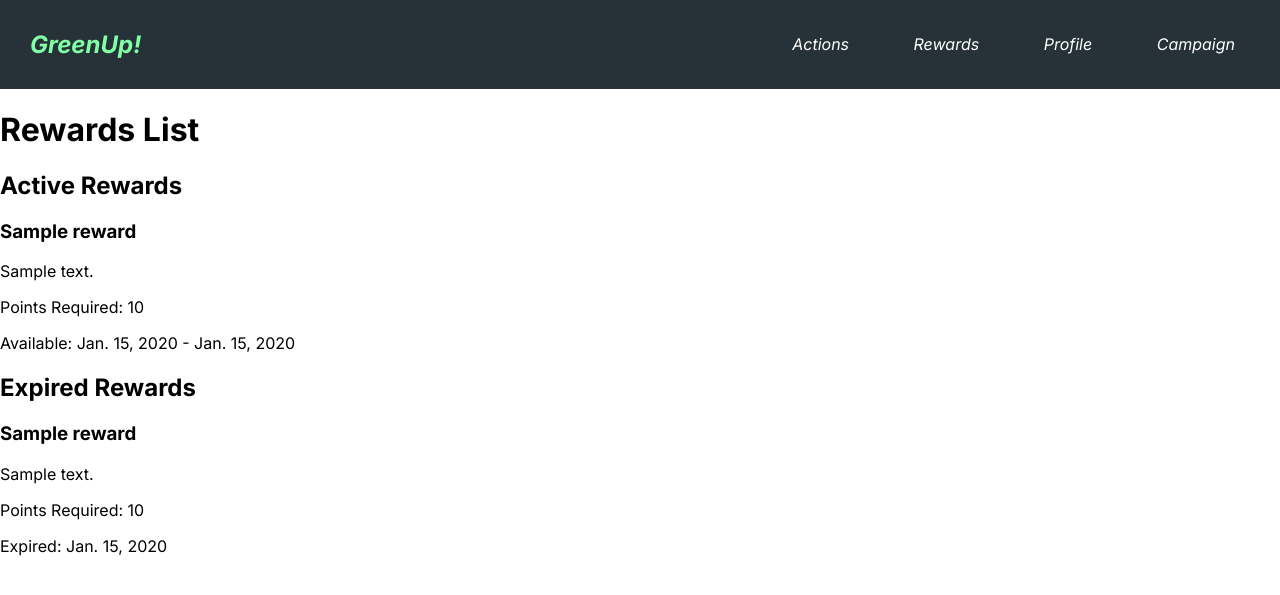
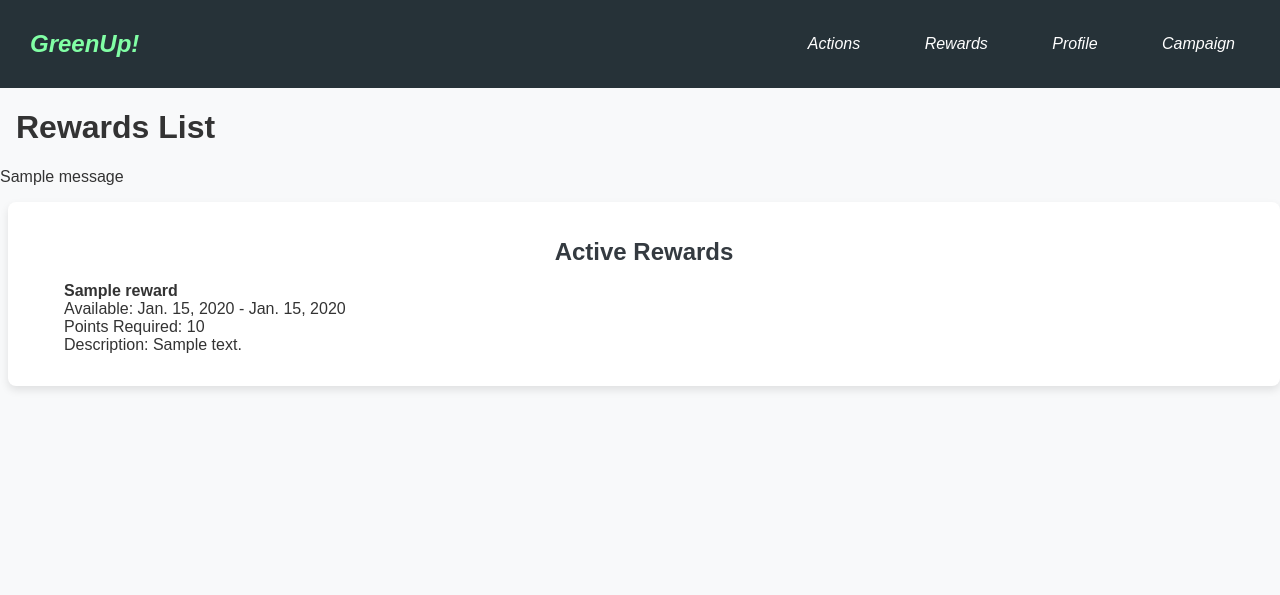
Before and after one commit to CSCI3356-Fall2024/Team-ML, a Django app: template HTeamML/mysite/main/templates/rewards.html in a window 1280 px wide. Shown: the top 595 px of the page. Run offline with Django 5.2, Linux system fonts and the light colour scheme; the template is opened without the code that fills it: values that come from a table or form of the project are taken from there, others are empty; tables that the repository leaves empty hold one stand-in row (values such as "Sample post"); one stand-in notice (Sample message) is shown.

Commit message:
edited rewards.html and rewards.css to look the same as campaign_list.html and campaign_page.css

```diff
--- a/HTeamML/mysite/main/templates/rewards.html
+++ b/HTeamML/mysite/main/templates/rewards.html
@@ -1,41 +1,88 @@
 {% extends 'base.html' %}
+
 {% block title %}Rewards List{% endblock %}
+{% load static %}
+
 {% block content %}
-<h1>Rewards List</h1>
 
-{% if user and user.supervisor %}
-    <div class="button-container">
-        <a href="{% url 'rewards_create' %}" class="btn btn-primary">Add Reward</a>
+<head>
+    <title>Rewards List</title>
+    <link rel="stylesheet" type="text/css" href="{% static 'styles/rewards.css' %}">
+</head>
+
+<body>
+
+    <h1 class="title">Rewards List</h1>
+
+    {% if messages %}
+    <div>
+        {% for message in messages %}
+            <p>{{ message }}</p>
+        {% endfor %}
     </div>
     {% endif %}
 
-<div class="rewards-container">
+    {% if user and user.supervisor %}
+        <a href="{% url 'rewards_create' %}" class="create-campaign-btn">Add Reward</a>
+    {% endif %}
+
+    <div class="campaign-container">
         <div class="column">
             <h2>Active Rewards</h2>
+            {% if active_rewards %}
+                <ul>
                     {% for reward in active_rewards %}
-            <div class="reward-item">
-                <h3>{{ reward.name }}</h3>
-                <p>{{ reward.description }}</p>
-                <p>Points Required: {{ reward.pointsrequired }}</p>
-                <p>Available: {{ reward.startdate }} - {{ reward.enddate }}</p>
+                        <div class="campaign-item">
+                            <div class="campaign-title">
+                                <strong>{{ reward.name }}</strong>
                             </div>
-        {% empty %}
+                            <div class="campaign-dates">
+                                Available: {{ reward.startdate }} - {{ reward.enddate }}
+                            </div>
+                            <div class="campaign-points">
+                                Points Required: {{ reward.pointsrequired }}
+                            </div>
+                            <div class="campaign-description">
+                                Description: {{ reward.description }}
+                            </div>
+                        </div>
+                    {% endfor %}
+                </ul>
+            {% else %}
                 <p>No active rewards.</p>
-        {% endfor %}
+            {% endif %}
         </div>
 
+        {% if user and user.supervisor %}
+        <!-- Expired Rewards Section -->
         <div class="column">
             <h2>Expired Rewards</h2>
+            {% if expired_rewards %}
+                <ul>
                     {% for reward in expired_rewards %}
-            <div class="reward-item">
-                <h3>{{ reward.name }}</h3>
-                <p>{{ reward.description }}</p>
-                <p>Points Required: {{ reward.pointsrequired }}</p>
-                <p>Expired: {{ reward.enddate }}</p>
+                        <div class="campaign-item">
+                            <div class="campaign-title">
+                                <strong>{{ reward.name }}</strong>
                             </div>
-        {% empty %}
-            <p>No expired rewards.</p>
-        {% endfor %}
+                            <div class="campaign-dates">
+                                Expired: {{ reward.enddate }}
+                            </div>
+                            <div class="campaign-points">
+                                Points Required: {{ reward.pointsrequired }}
+                            </div>
+                            <div class="campaign-description">
+                                Description: {{ reward.description }}
                             </div>
                         </div>
+                    {% endfor %}
+                </ul>
+            {% else %}
+                <p>No expired rewards.</p>
+            {% endif %}
+        </div>
+        {% endif %}
+    </div>
+
+</body>
+
 {% endblock %}
--- /dev/null
+++ b/HTeamML/mysite/static/styles/rewards.css
@@ -0,0 +1,140 @@
+body {
+  font-family: Arial, sans-serif;
+  margin: 0;
+  padding: 0;
+  background-color: #f8f9fa;
+  color: #333;
+  overflow-x: hidden;
+}
+
+header {
+  background-color: #343a40;
+  color: #ffffff;
+  padding: 1rem;
+  text-align: center;
+}
+
+header a {
+  color: #61dafb;
+  text-decoration: none;
+  margin: 0 1rem;
+}
+
+.main-content {
+  max-width: 1000px;
+  margin: 1rem auto;
+  padding: 1rem;
+}
+
+.rewards-container {
+  display: flex;
+  gap: 0.5rem;
+}
+
+.column {
+  flex: 1;
+  background-color: #ffffff;
+  padding: 1rem;
+  border-radius: 8px;
+  margin-left: 0.5rem;
+  box-shadow: 0 4px 8px rgba(0, 0, 0, 0.1);
+}
+
+.column h2 {
+  font-size: 1.5rem;
+  color: #343a40;
+  margin-bottom: 1rem;
+  text-align: center;
+}
+
+.reward-item {
+  background-color: #ffffff;
+  padding: 1rem;
+  border: 1px solid #ddd;
+  border-radius: 8px;
+  box-shadow: 0 2px 4px rgba(0, 0, 0, 0.1);
+  margin-bottom: 1rem;
+  transition: transform 0.2s ease, box-shadow 0.2s ease;
+}
+
+.reward-item:hover {
+  transform: scale(1.02);
+  box-shadow: 0 4px 8px rgba(0, 0, 0, 0.2);
+}
+
+.reward-item .reward-title {
+  font-size: 2rem;
+  font-weight: bold;
+  color: #343a40;
+  margin-bottom: 0.5rem;
+}
+
+.reward-item .reward-points {
+  font-size: 1rem;
+  color: #28a745;
+  font-weight: bold;
+  margin-bottom: 0.5rem;
+}
+
+.reward-item .reward-dates {
+  font-size: 1rem;
+  color: #6c757d;
+  margin-bottom: 0.5rem;
+}
+
+.reward-item .reward-description {
+  font-size: 1rem;
+  color: #495057;
+  margin-bottom: 0.5rem;
+}
+
+button {
+  background-color: #28a745;
+  color: #ffffff;
+  border: none;
+  padding: 0.5rem 1rem;
+  font-size: 1rem;
+  border-radius: 4px;
+  cursor: pointer;
+  transition: background-color 0.3s ease;
+}
+
+button:hover {
+  background-color: #218838;
+}
+
+.title {
+  margin-left: 1rem;
+}
+
+.create-reward-btn {
+  display: inline-block;
+  background-color: #28a745;
+  color: #ffffff;
+  padding: 0.5rem 1.5rem;
+  font-size: 1rem;
+  font-weight: bold;
+  border: none;
+  border-radius: 8px;
+  text-align: center;
+  cursor: pointer;
+  text-decoration: none;
+  margin-bottom: 1rem;
+  transition: background-color 0.3s ease, transform 0.2s ease;
+  margin-left: 1rem;
+}
+
+.create-reward-btn:hover {
+  background-color: #218838;
+  transform: scale(1.05);
+}
+
+.reward-title a {
+  color: black;
+  text-decoration: none;
+}
+
+.reward-title a:hover {
+  color: darkslategray;
+  text-decoration: none;
+}
```
Lines whose indentation alone changed are shown as unchanged.
